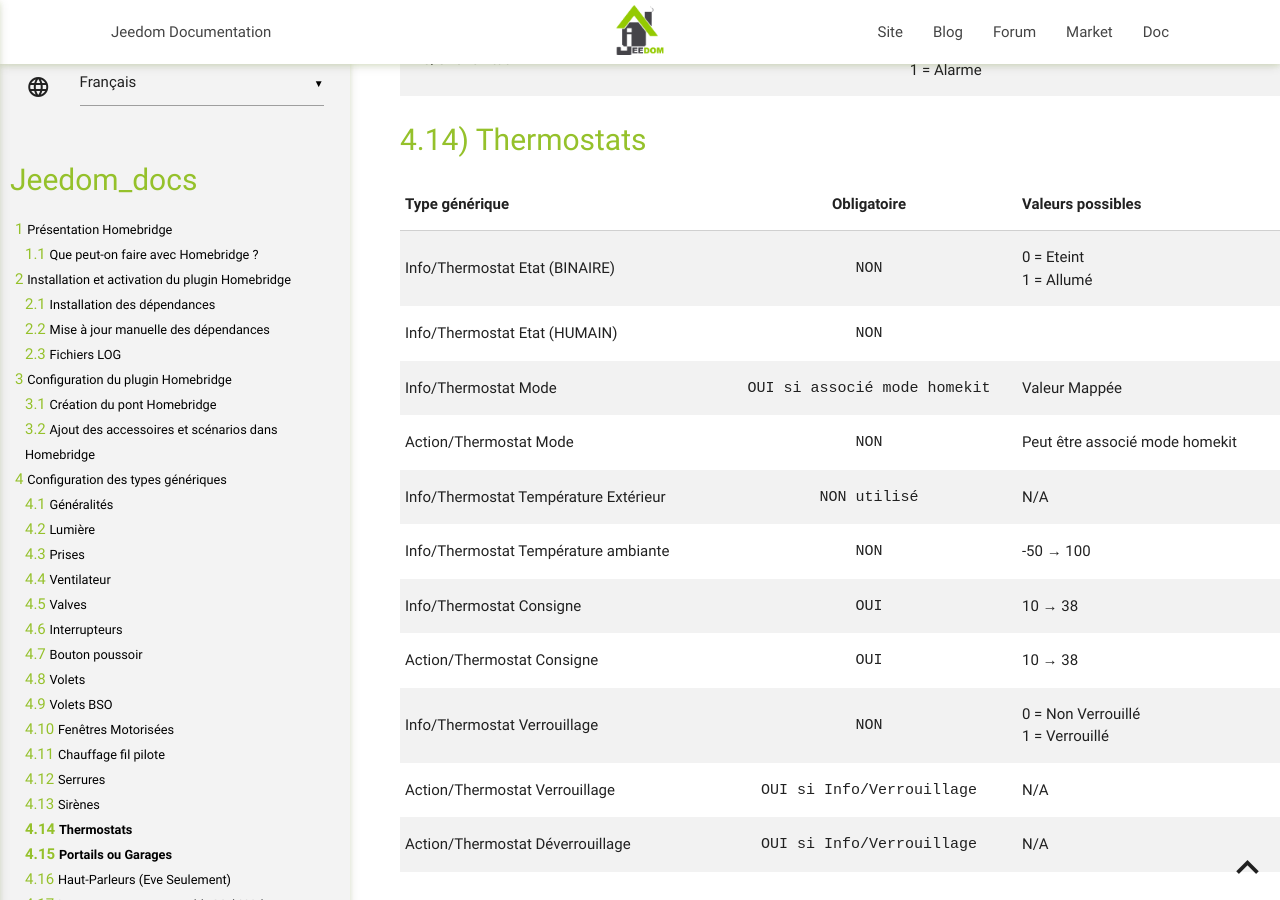
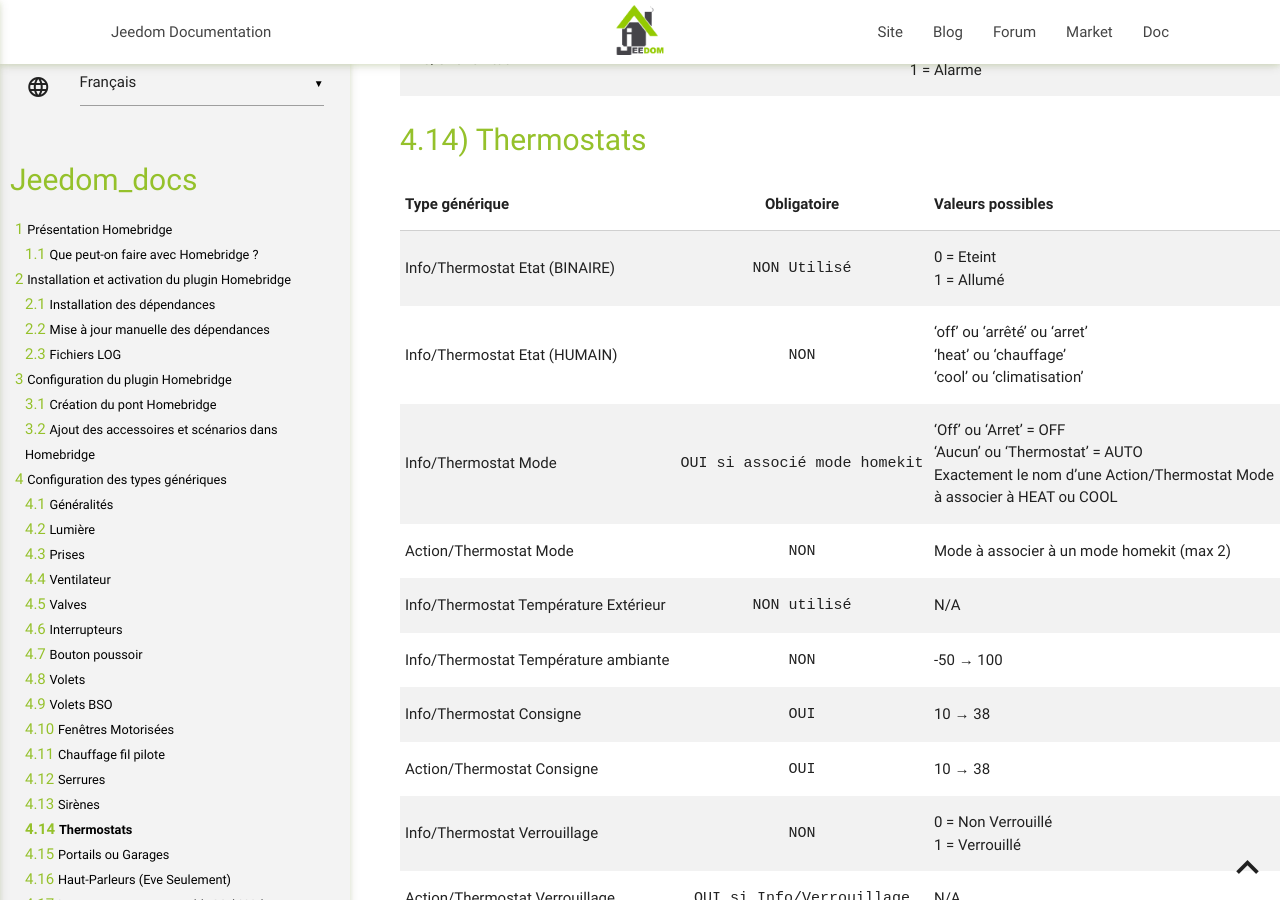
Before and after one commit to NebzHB/jeedom_docs, a Jekyll site: the page built from plugins/homebridge/fr_FR/index.md, in a window 1280 px wide and 900 px high, scrolled down 18599 px. Built offline with Jekyll 4.4.1, drawn with Linux system fonts in a browser that asks for light colours; our own code applies the rules of GitHub Pages for plain Markdown files.

Commit message:
Update index.md

```diff
--- a/plugins/homebridge/fr_FR/index.md
+++ b/plugins/homebridge/fr_FR/index.md
@@ -322,10 +322,10 @@
 
 |Type générique  | Obligatoire | Valeurs possibles |
 |---------------|:----------------:|----------------|
-|Info/Thermostat Etat (BINAIRE)|`NON`|0 = Eteint<br/>1 = Allumé|
-|Info/Thermostat Etat (HUMAIN)|`NON`||
-|Info/Thermostat Mode|`OUI si associé mode homekit`|Valeur Mappée|
-|Action/Thermostat Mode|`NON`|Peut être associé mode homekit|
+|Info/Thermostat Etat (BINAIRE)|`NON Utilisé`|0 = Eteint<br/>1 = Allumé|
+|Info/Thermostat Etat (HUMAIN)|`NON`|'off' ou 'arrêté' ou 'arret'<br/>'heat' ou 'chauffage'<br/>'cool' ou 'climatisation'|
+|Info/Thermostat Mode|`OUI si associé mode homekit`|'Off' ou 'Arret' = OFF<br/>'Aucun' ou 'Thermostat' = AUTO<br/>Exactement le nom d'une Action/Thermostat Mode<br/> à associer à HEAT ou COOL|
+|Action/Thermostat Mode|`NON`|Mode à associer à un mode homekit (max 2)|
 |Info/Thermostat Température Extérieur|`NON utilisé`|N/A
 |Info/Thermostat Température ambiante|`NON`|-50 → 100|
 |Info/Thermostat Consigne|`OUI`|10 → 38|
```
